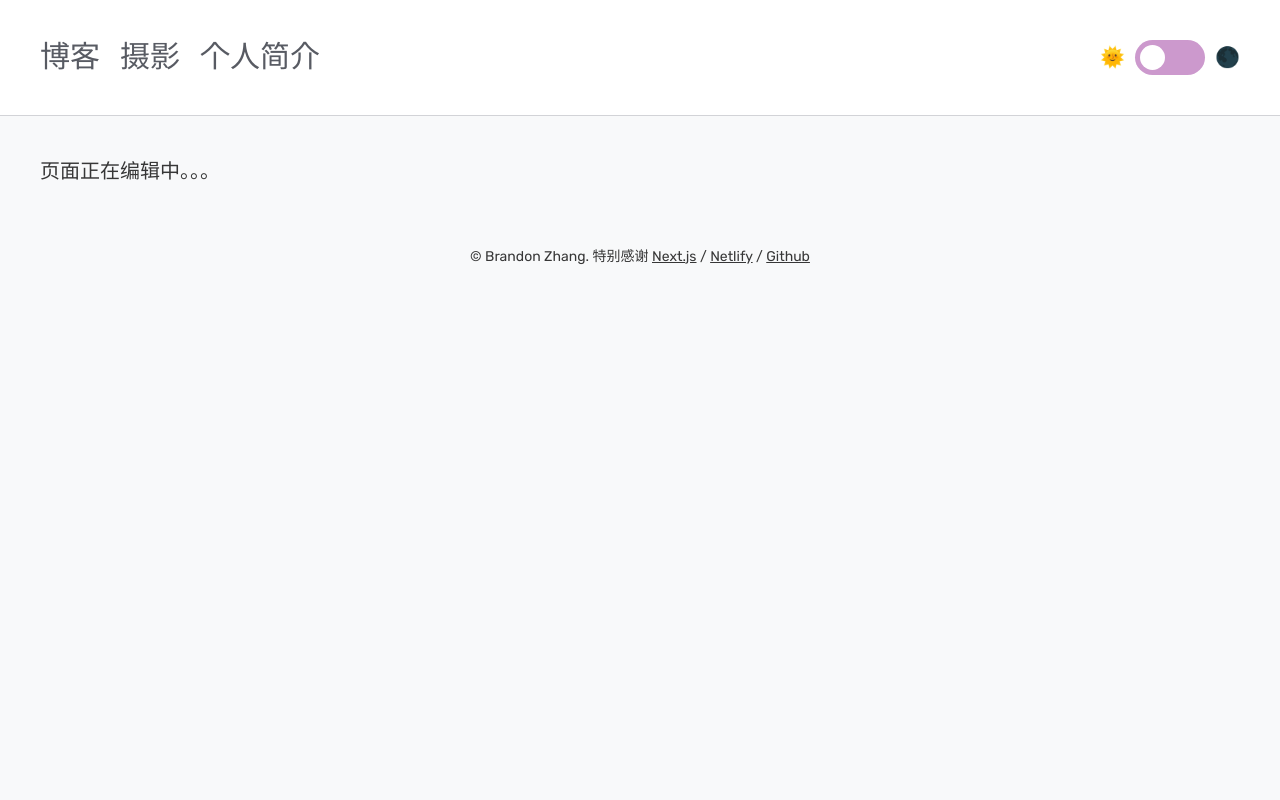
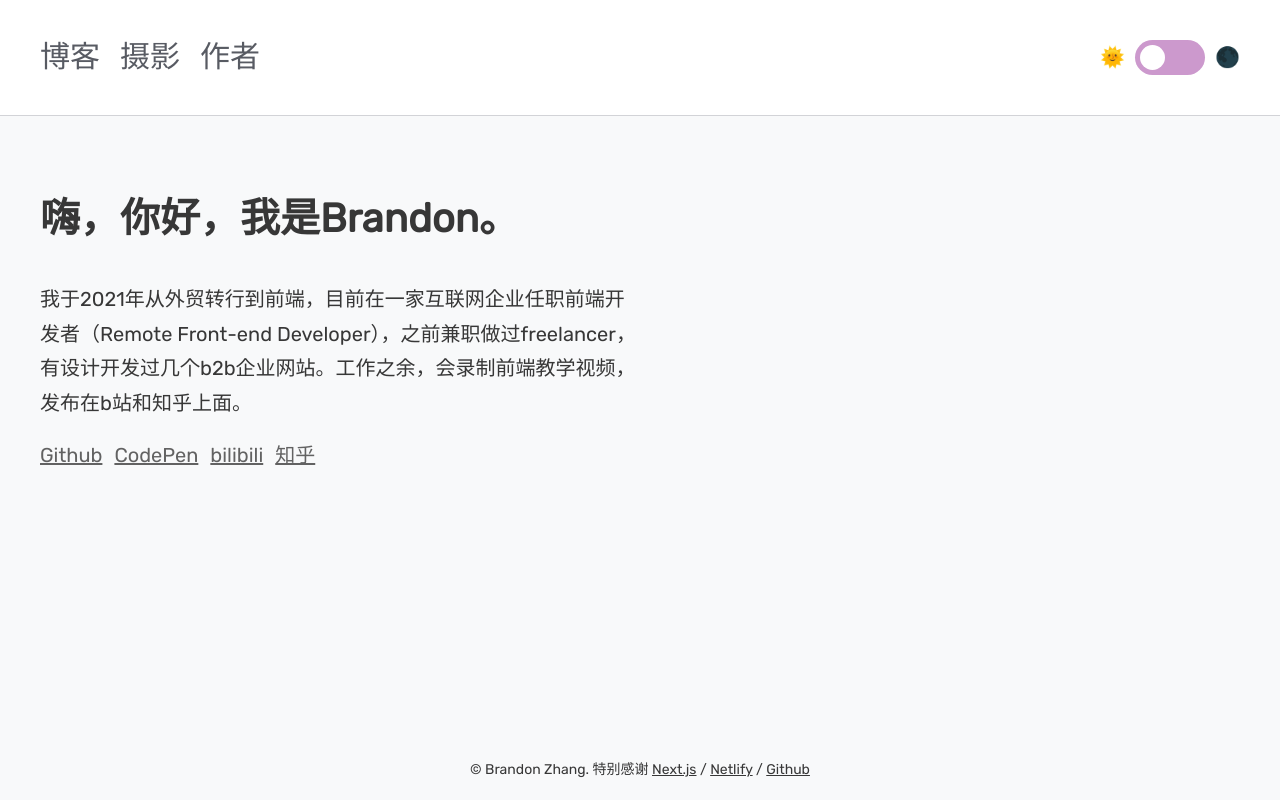
Before and after one commit to iambran/personalwebsite, a Next.js app: page /about in a window 1280 px wide. Built offline with nearby package versions, Linux system fonts and the light colour scheme.

Commit message:
add personal info

```diff
--- a/components/layout.js
+++ b/components/layout.js
@@ -47,7 +47,7 @@ export default function Layout ({ children, home }) {
                     <a>摄影</a>
                 </Link>
                 <Link href="/about">
-                    <a>个人简介</a>
+                    <a>作者</a>
                 </Link>
                 <div className="themeSwitch">
                     <p>🌞</p>
--- a/pages/about.js
+++ b/pages/about.js
@@ -1,16 +1,30 @@
 import Layout, {siteTitle} from '../components/layout'
 import Meta from '../components/meta'
-import utilStyles from '../styles/utils.module.scss'
 import Image from 'next/image'
 import Link from 'next/link'
 
-export default function Photography() {
+export default function About() {
   return (
     <Layout>
       <Meta></Meta>
-      <section className={utilStyles.my}>
+      <section className="my">
 
-      页面正在编辑中。。。
+        <h1>嗨，你好，我是Brandon。</h1>
+        <p>
+          我于2021年从外贸转行到前端，目前在一家互联网企业任职前端开发者（Remote Front-end Developer），之前兼职做过freelancer，有设计开发过几个b2b企业网站。工作之余，会录制前端教学视频，发布在b站和知乎上面。
+        </p>
+
+
+        {/* <p>
+          我自学前端的经历：最开始是在youtube上面接触到Wordpress的相关视频，引起了我的兴趣，后来又学习了域名dns，服务器搭建以及Wordpress建站相关知识。在熟悉Wordpress的基础上看了很多HTML/CSS/JavaScript的教程视频，绝大多数来自YouTube上面的Traversy Media频道，Brad的教学风格很接地气，也是目前认可度最高的频道之一，强烈推荐。当我有了一定的HTML/CSS/JavaScript基础之后，随后了解了一些CSS框架/库和JavaScript框架/库，但后面发现自己的基础并不是特别好，又返回去把mdn上面关于HTML/CSS/JavaScript的文档重新看一遍，第二次看和第一次有着截然不同的感觉和收获。
+        </p> */}
+
+        <div class="links">
+          <a href="https://github.com/iambran" target="_blank">Github</a>
+          <a href="https://codepen.io/brandonzhang" target="_blank">CodePen</a>
+          <a href="https://space.bilibili.com/386350896/video" target="_blank">bilibili</a>
+          <a href="https://www.zhihu.com/people/iambran/zvideos" target="_blank">知乎</a>
+        </div>
 
       </section>
 
--- a/styles/globals.scss
+++ b/styles/globals.scss
@@ -26,6 +26,8 @@ body.darkTheme {
   --dark-theme-code-bg: #1c222b;
   --dark-theme-blockquote-left: #6d6d6d;
   --dark-theme-circle-translate: 35px;
+  --dark-theme-photography-caption: #d0d0d0;
+  --dark-theme-social-links: #565656;
 }
 h1, h2, h3, h4, h5, h6 {
   font-family: $font-text;
@@ -135,7 +137,8 @@ $maxContentWidth: 70ch;
   min-height: 100vh;
   padding: 0;
   margin: 0 auto;
-  // display: grid;
+  display: grid;
+  grid-template-rows: min-content 1fr min-content;
   background-color: var(--dark-theme-bg, #f8f9fa);
   transition: background-color 0.3s ease;
 
@@ -251,3 +254,74 @@ $maxContentWidth: 70ch;
     text-decoration: underline;
   }
 }
+
+
+.photo_grid {
+  display: grid;
+  grid-template-columns: repeat(3, 1fr);
+  grid-auto-rows: minmax(30vh, auto);
+  grid-auto-flow: dense;
+  padding: 2rem;
+  grid-column-gap: 1rem;
+  grid-row-gap: 12rem;
+  padding-block: 8rem;
+
+  figure {
+    margin: 0;
+    position: relative;
+    figcaption {
+      font-size: 16px;
+      text-align: right;
+      padding-left: 30%;
+      padding-top: 10px;
+      position: absolute;
+      right: 0;
+      color: var(--dark-theme-photography-caption, #6f6f6f);
+      small {
+        display: block;
+        color: #8b8b8b;
+        font-size: 0.7em;
+      }
+    }
+  }
+  .photo_wrap {
+    position: relative;
+  }
+
+  .landscape {
+    grid-column: span 2;
+    grid-row: span 2;
+    height: 100%;
+  }
+
+  .protrait {
+    grid-row: span 2;
+  }
+
+  img {
+    width: 100%;
+    height: 100%;
+    object-fit: cover;
+  }
+}
+
+.my {
+  padding: 4rem;
+
+  h1 {
+    font-size: 4rem;
+  }
+
+  p {
+    width: min(100%, 75vh);
+  }
+  .links {
+    display: flex;
+    gap: 1.2rem;
+
+    a {
+      color: var(--dark-theme-social-links, #626262);
+    }
+
+  }
+}
--- a/styles/utils.module.scss
+++ b/styles/utils.module.scss
@@ -138,7 +138,3 @@ $color-img-border: #ddd;
     object-fit: cover;
   }
 }
-
-.my {
-  padding: 4rem;
-}
```
Also changed, not shown: pages/photography.js (+8 -8 lines).
